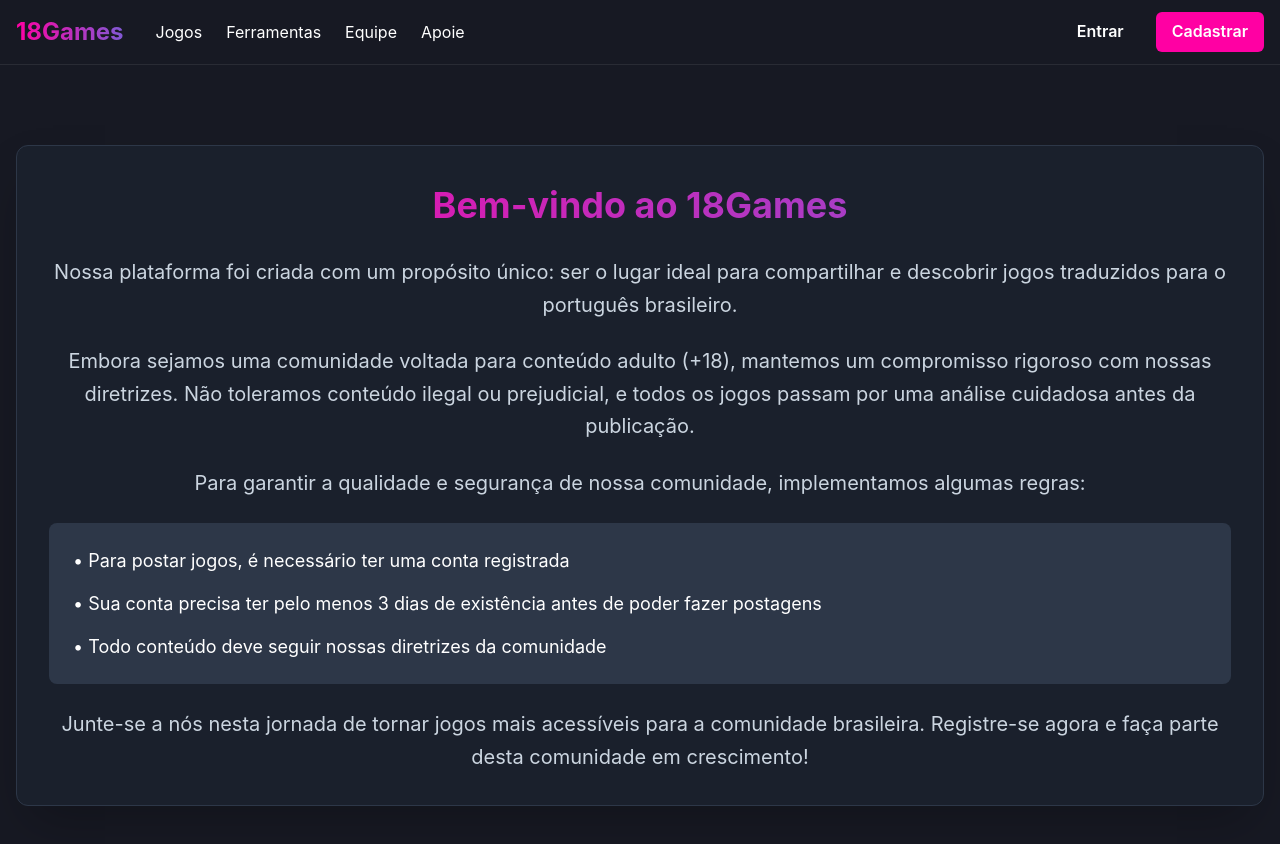
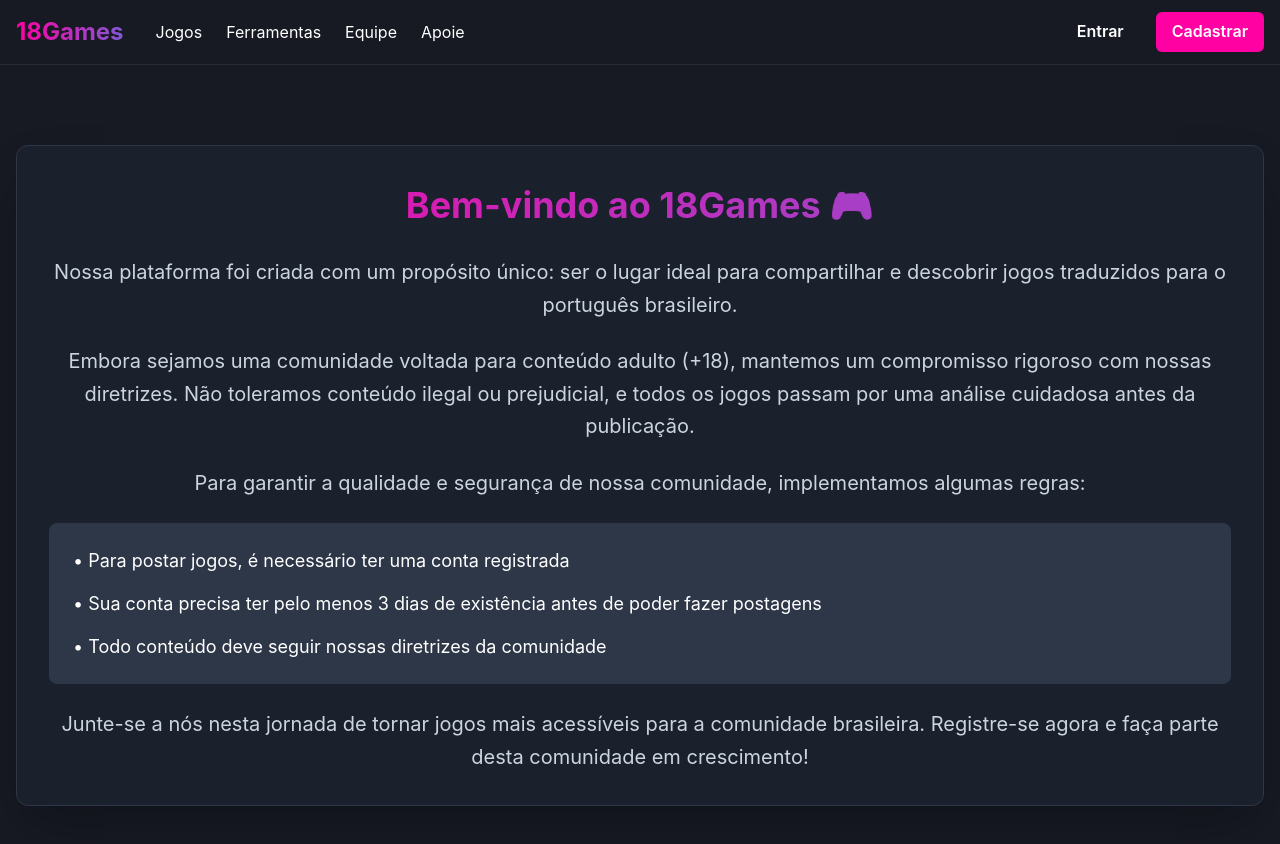
Before and after one commit to srmooon/18games, a Next.js app: page / in a window 1280 px wide. Shown: the top 844 px of the page. Built offline with nearby package versions, Linux system fonts and the light colour scheme; no server answers.

Commit message:
Add emoji to homepage title

```diff
--- a/src/app/page.tsx
+++ b/src/app/page.tsx
@@ -28,7 +28,7 @@
               bgClip="text"
               textAlign="center"
             >
-              Bem-vindo ao 18Games
+              Bem-vindo ao 18Games 🎮
             </Text>
 
             <Text fontSize="xl" color="gray.300" textAlign="center" lineHeight="tall">
```
